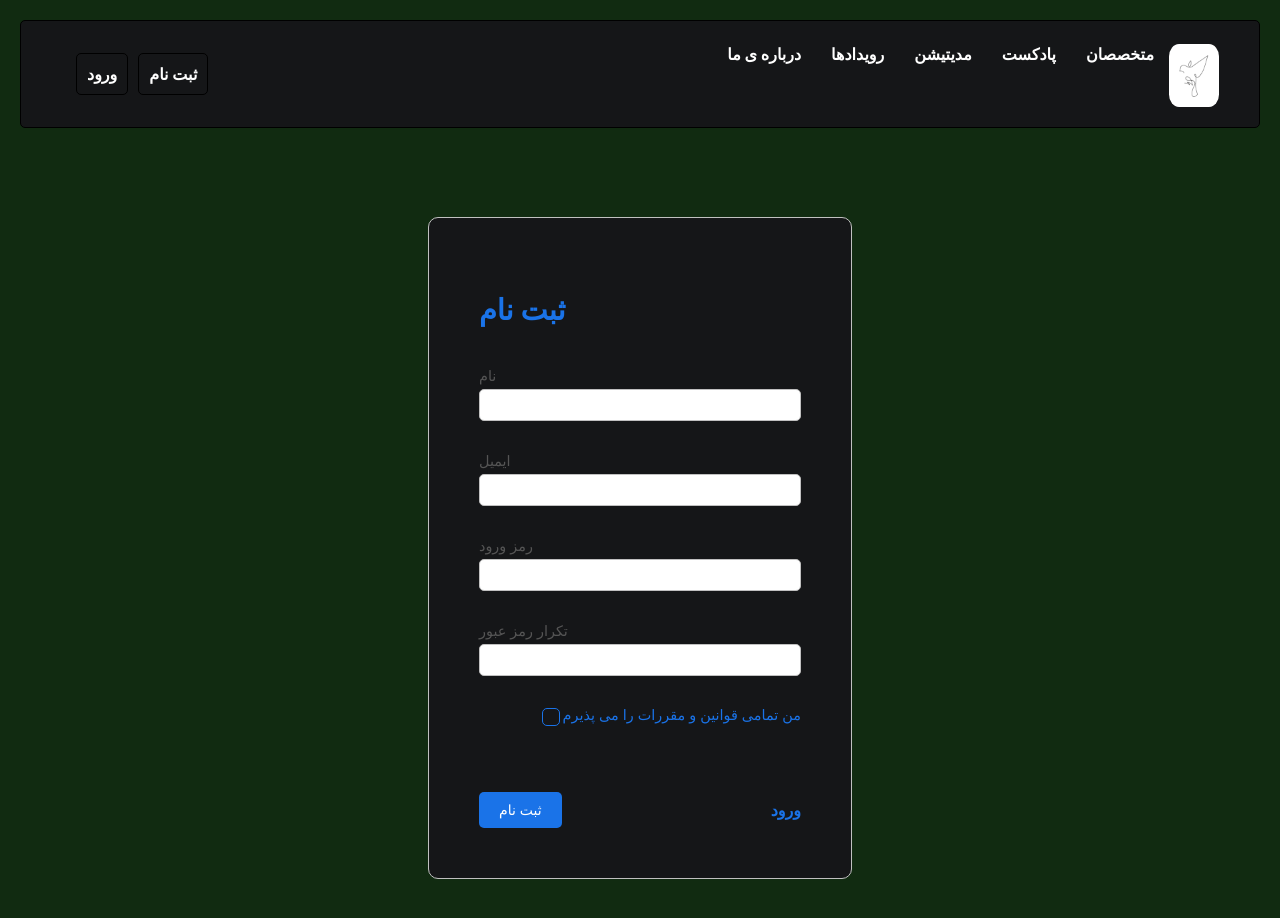
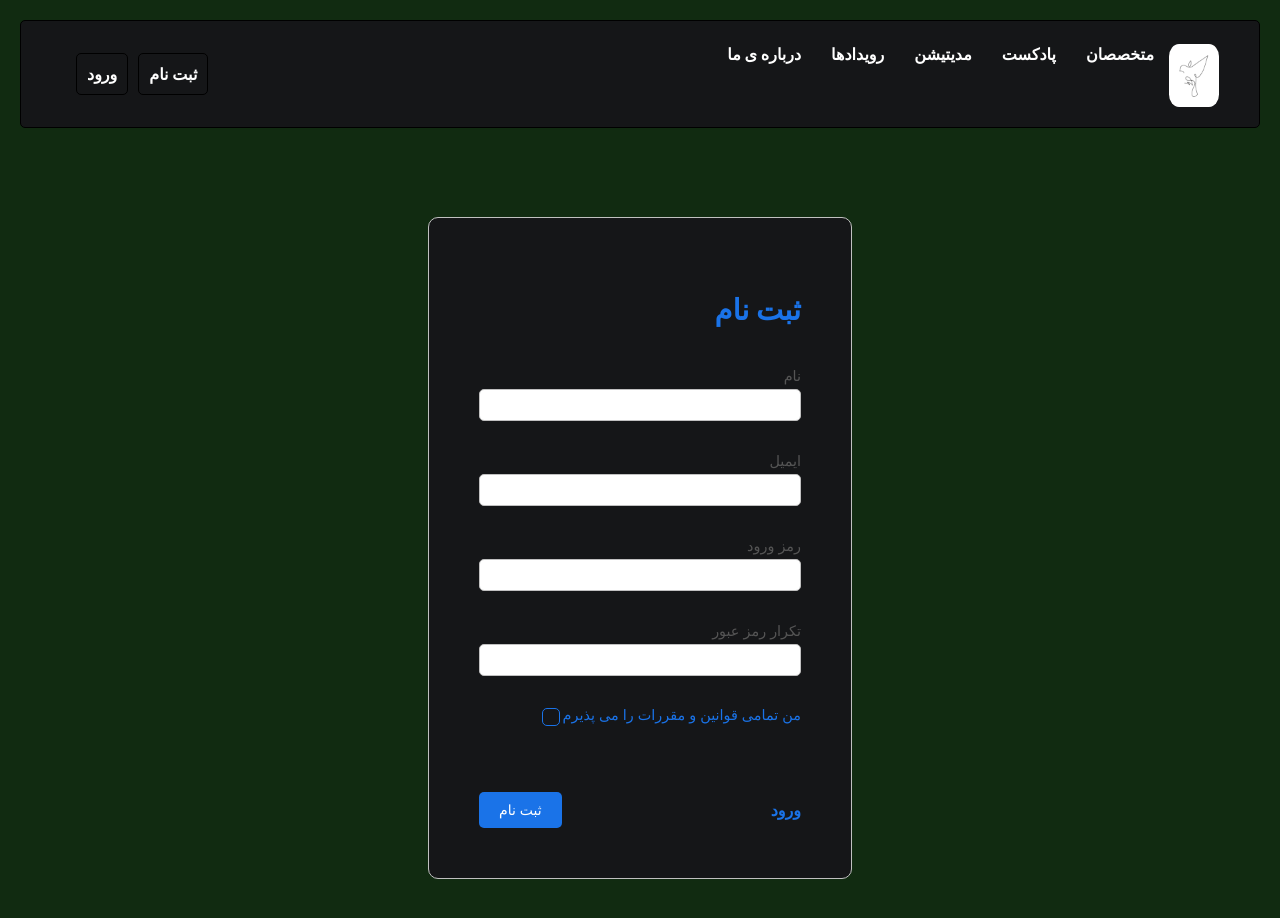
Before and after one commit to FatemehTayebiSalar/psychology-platform-frontend, a React (Create React App) app: page /signup in a window 1280 px wide. Shown: the top 918 px of the page. Built offline with nearby package versions, Linux system fonts and the light colour scheme.

Commit message:
The SignUpStyle became rtl

```diff
--- a/src/components/SignUp.module.css
+++ b/src/components/SignUp.module.css
@@ -1,6 +1,6 @@
 *{
     direction: rtl;
-    text-align: right;
+    text-align: right !important;
 }
 
 .container{
```
